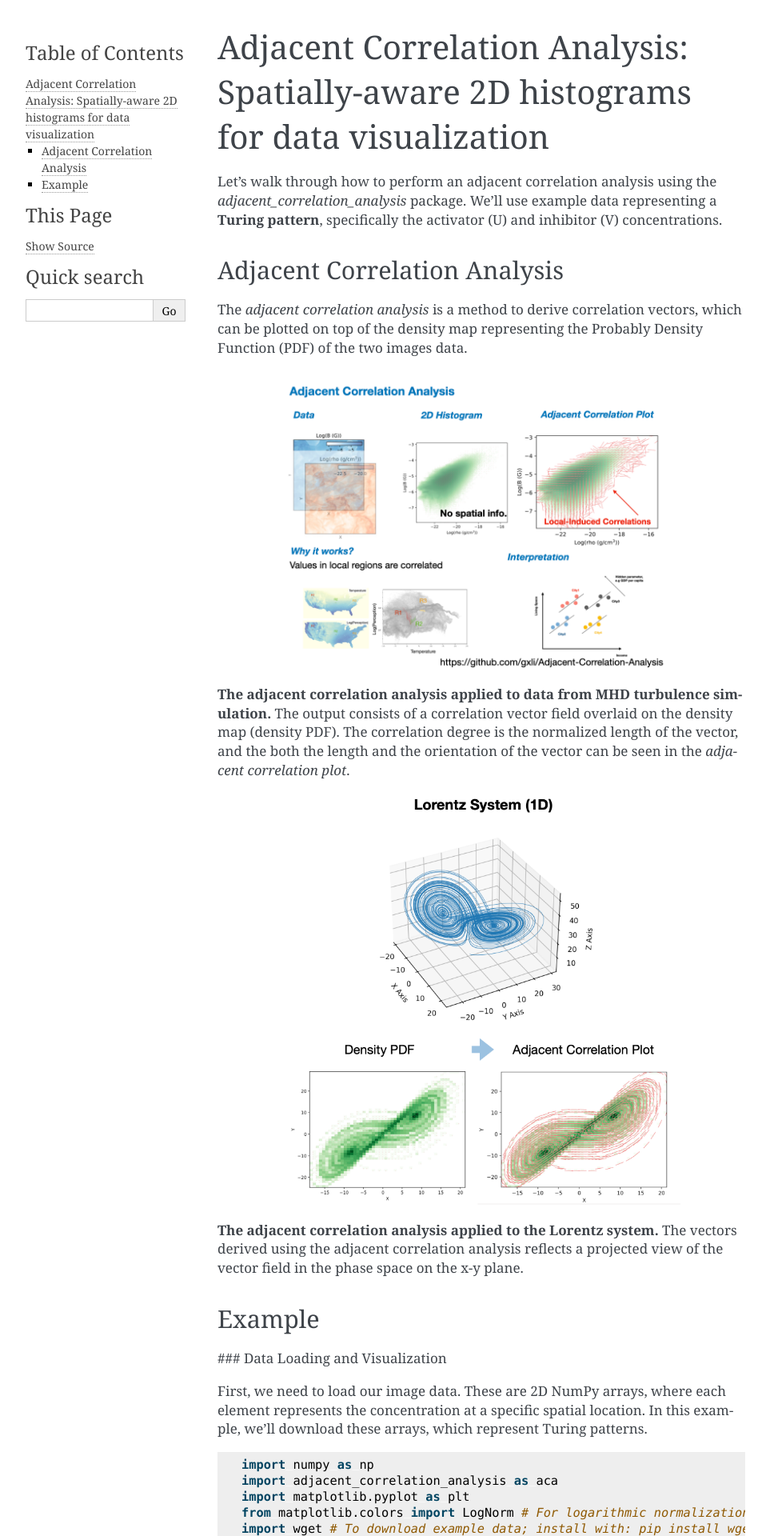
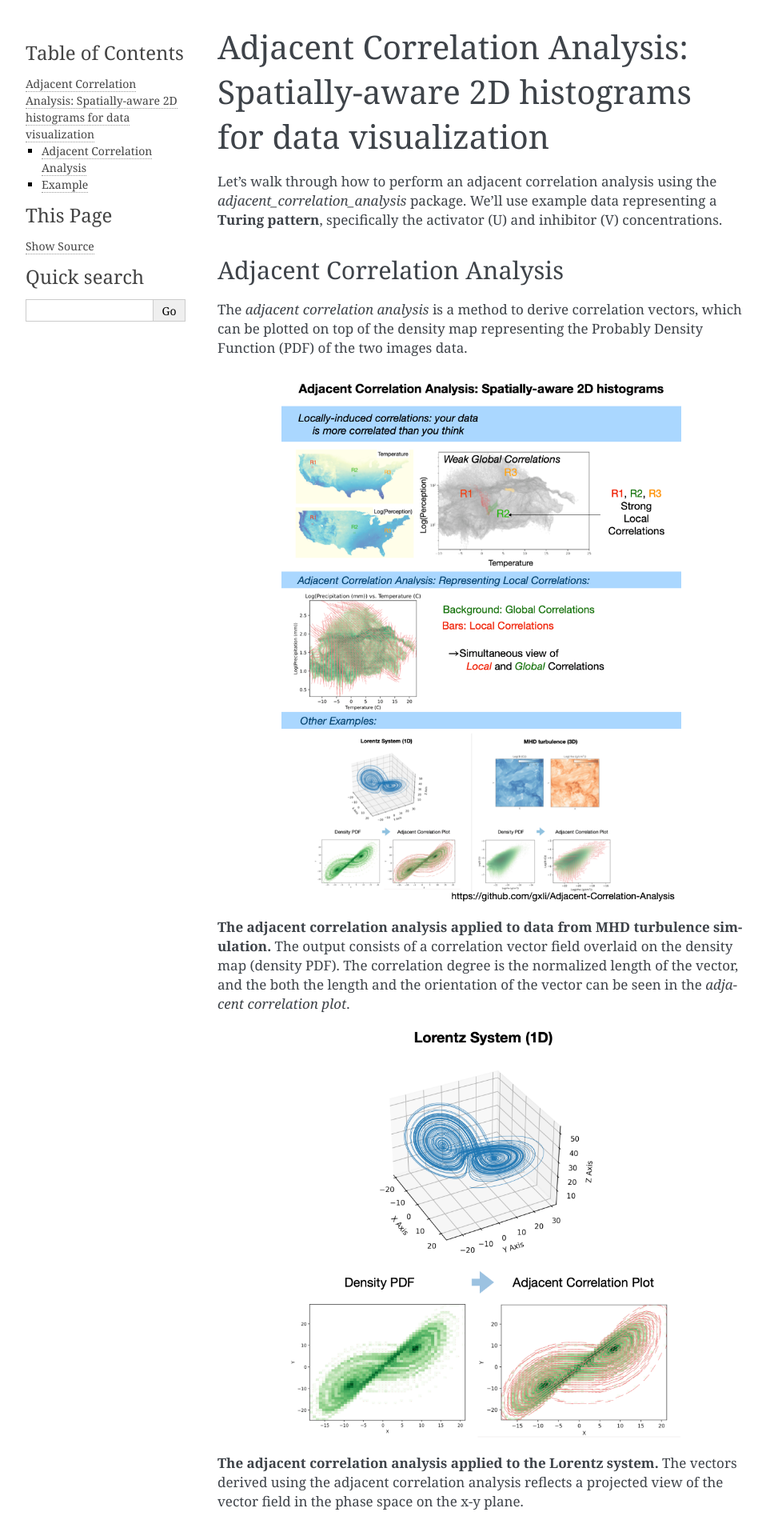
Before and after one commit to gxli/Adjacent-Correlation-Analysis, a Sphinx documentation site: the page built from docs/adjacent_correlation_analysis.rst, in a window 1280 px wide. Shown: the top 1920 px of the page at 80% size, without its empty margins (148-1111 px from the left). Built offline with Sphinx 7.4.7, drawn with Linux system fonts in a browser that asks for light colours.

Commit message:
updated fig

```diff
--- a/README.rst
+++ b/README.rst
@@ -46,7 +46,7 @@ representing *locally-induced correlations* in the phase space.
 
 .. The **Adjacent Correlation Analysis** method derives correlation vectors that can be plotted on top of the Probability Density Function (PDF) of the two image datasets. These vectors indicate the local correlation strength and direction within the phase space.
 
-.. image:: images/illus_aca.png
+.. image:: images/aca_poster.png
    :alt: Example of adjacent correlation analysis
    :align: center
    :width: 600px
--- a/docs/adjacent_correlation_analysis.rst
+++ b/docs/adjacent_correlation_analysis.rst
@@ -15,7 +15,7 @@ Adjacent Correlation Analysis
 The  *adjacent correlation analysis* is a method to derive correlation vectors,  which can be plotted on
 top of the density map representing the Probably Density Function (PDF) of the two images data.
 
-.. image:: _static/illus_aca.png
+.. image:: _static/aca_poster.png
    :alt: Example of adjacent correlation analysis
    :align: center
    :width: 500px
```
Also changed, not shown: docs/_static/aca_poster.png (added), images/aca_poster.png (added).
